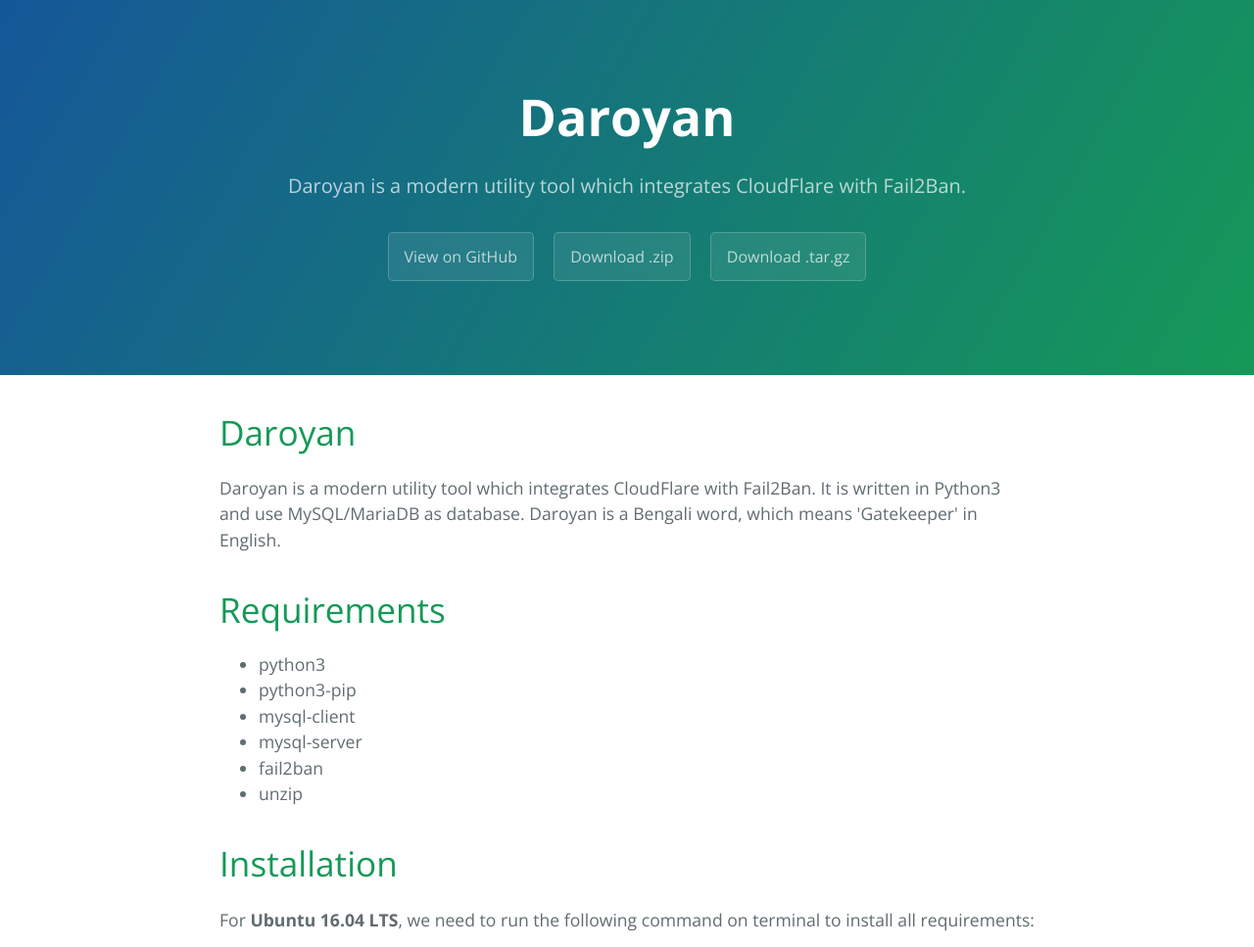
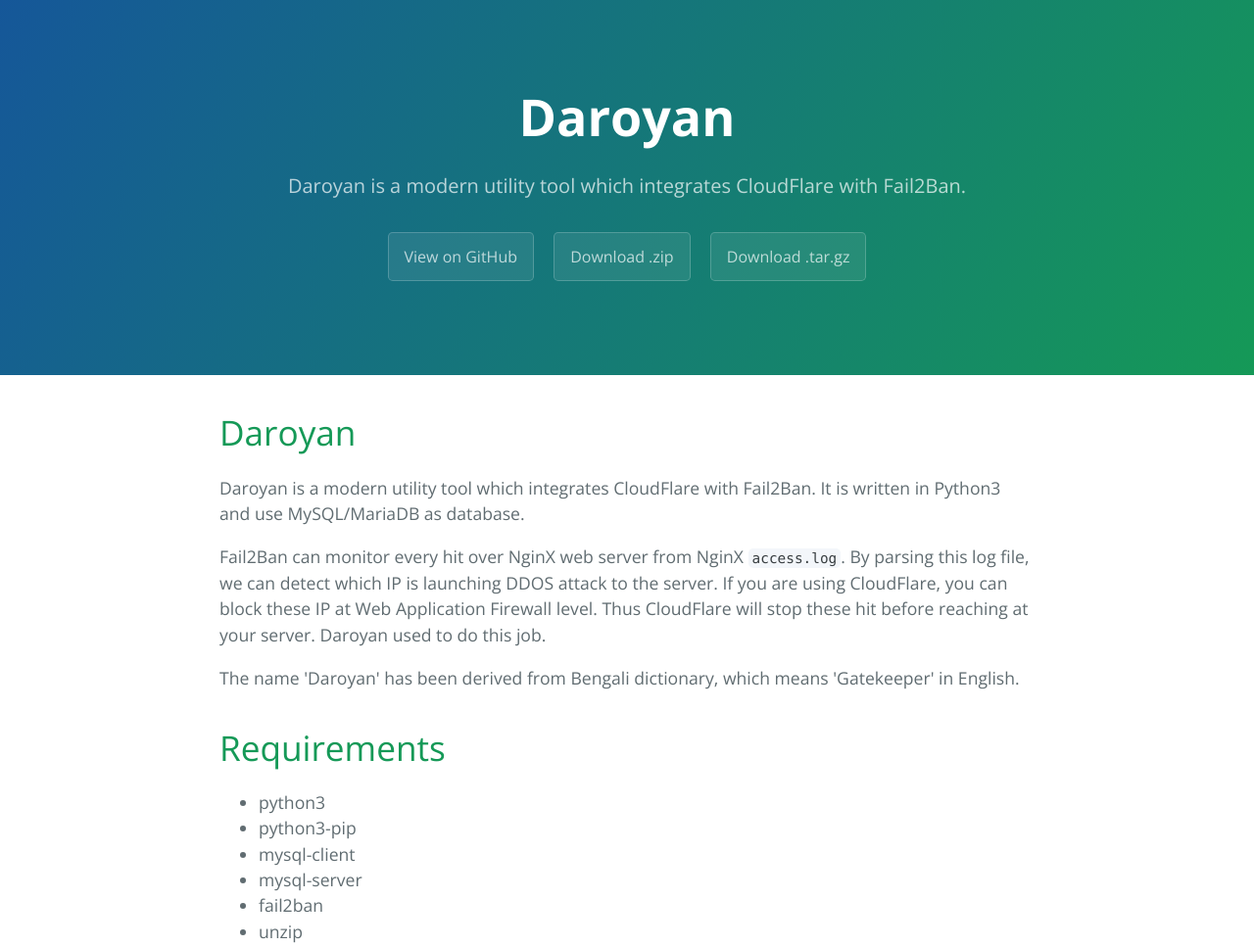
Before and after one commit to maateen/daroyan, a plain HTML site: page index.html in a window 1280 px wide. Shown: the top 967 px of the page at 98% size. Drawn offline with nearby package versions, Linux system fonts and the light colour scheme.

```diff
--- a/index.html
+++ b/index.html
@@ -22,7 +22,11 @@
       <h1>
 <a id="daroyan" class="anchor" href="#daroyan" aria-hidden="true"><span aria-hidden="true" class="octicon octicon-link"></span></a>Daroyan</h1>
 
-<p>Daroyan is a modern utility tool which integrates CloudFlare with Fail2Ban. It is written in Python3 and use MySQL/MariaDB as database. Daroyan is a Bengali word, which means 'Gatekeeper' in English.</p>
+<p>Daroyan is a modern utility tool which integrates CloudFlare with Fail2Ban. It is written in Python3 and use MySQL/MariaDB as database. </p>
+
+<p>Fail2Ban can monitor every hit over NginX web server from NginX <code>access.log</code>. By parsing this log file, we can detect which IP is launching DDOS attack to the server. If you are using CloudFlare, you can block these IP at Web Application Firewall level. Thus CloudFlare will stop these hit before reaching at your server. Daroyan used to do this job.</p>
+
+<p>The name 'Daroyan' has been derived from Bengali dictionary, which means 'Gatekeeper' in English.</p>
 
 <h1>
 <a id="requirements" class="anchor" href="#requirements" aria-hidden="true"><span aria-hidden="true" class="octicon octicon-link"></span></a>Requirements</h1>
```
Also changed, not shown: params.json (+1 -1 lines).
